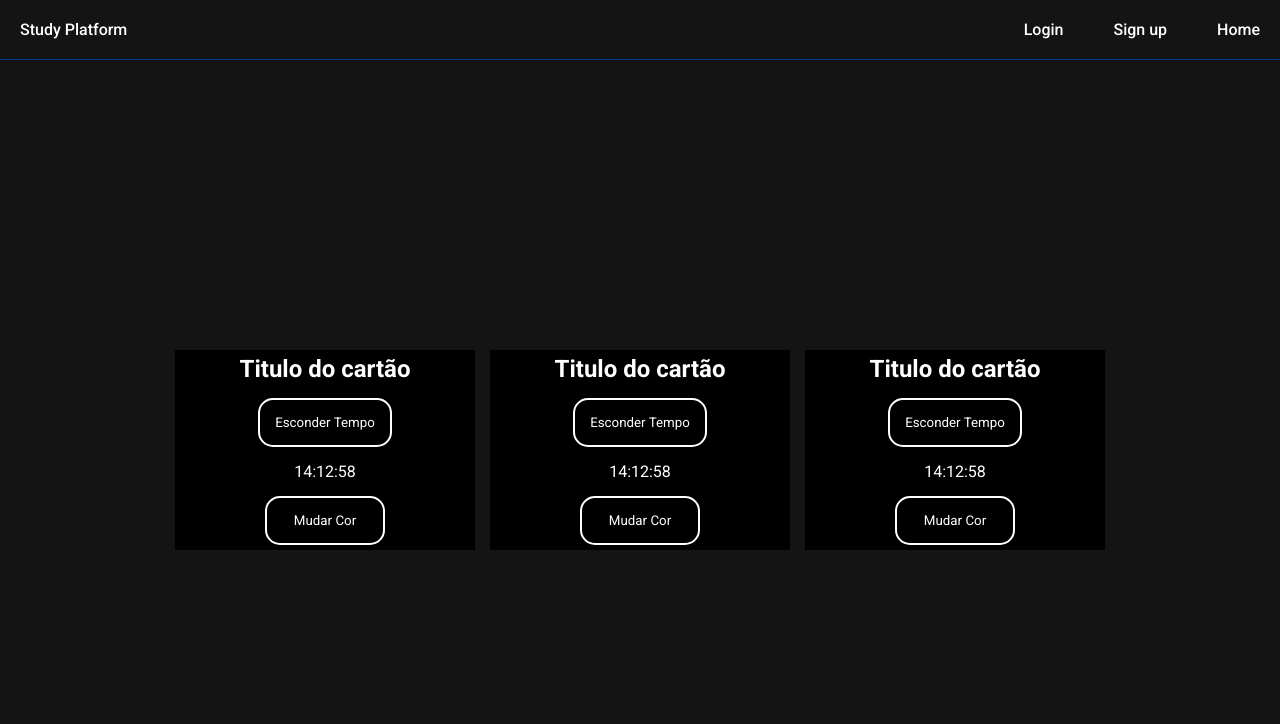
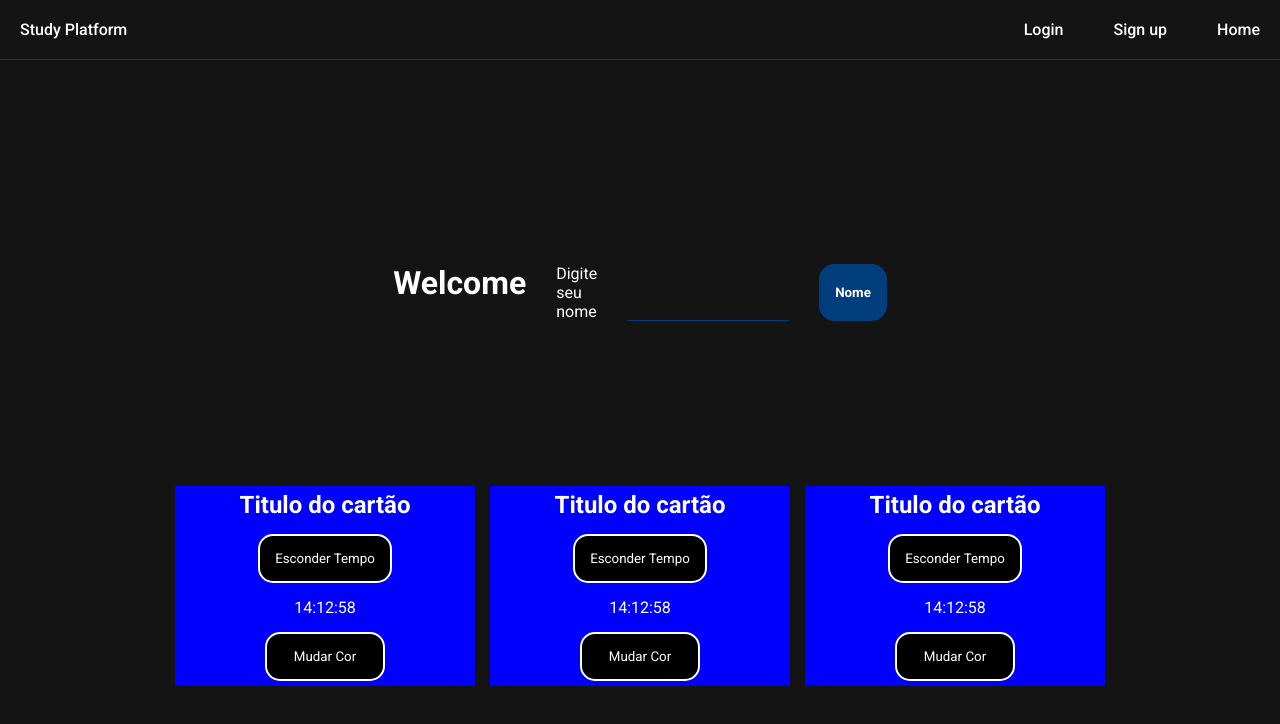
Before and after one commit to NiltonMeira/StudyPlataform, a React (Vite) app in the folder frontend/: page /home in a window 1280 px wide. Shown: the top 724 px of the page. Built offline with nearby package versions, Linux system fonts and the light colour scheme.

Commit message:
feat: nicolas exercise

```diff
--- /dev/null
+++ b/frontend/src/pages/Home/components/Welcome/Welcome.tsx
@@ -0,0 +1,31 @@
+import { FieldValues, SubmitHandler, useForm } from "react-hook-form"
+import { StyledButton, StyledInput } from "../../../SignUp/components/StyleFomrSignUp"
+import { useState } from "react"
+import { StyledForm } from "../homeContent/style"
+
+export const Welcome = () =>{
+
+    const {register, handleSubmit} = useForm()
+    const [name, setName] = useState("")
+
+    const submit: SubmitHandler<FieldValues> = (data) => {
+        console.log(data)
+        setName(data.name)
+        console.log(name)
+
+    }
+
+    return(
+        <>
+
+            <StyledForm onSubmit={handleSubmit(submit)}>
+            <h1>Welcome {name}</h1>
+                    <p>Digite seu nome</p>
+                    <StyledInput
+                         {...register("name")}
+                    />
+                    <StyledButton type="submit">Nome</StyledButton>
+                </StyledForm>
+        </>
+    )
+}
--- a/frontend/src/pages/Home/components/card/Card.tsx
+++ b/frontend/src/pages/Home/components/card/Card.tsx
@@ -21,12 +21,15 @@ export const Card = () => {
     };
 
     const toggleColor = () => {
-        setIsColorChanged(!isColorChanged);
+
+        console.log(isColorChanged)
+
+        setIsColorChanged(!isColorChanged)
     };
 
     return (
         <>
-            <StyledCard style={{ backgroundColor: isColorChanged ? 'black' : 'darkg' }}>
+            <StyledCard style={{ backgroundColor: isColorChanged ? 'black' : 'blue' }}>
                 <h2>Titulo do cartão</h2>
                 <StyledButton onClick={toggleVisibility}>
                     <p>{isTimeVisible ? 'Esconder' : 'Mostrar'} Tempo</p>
--- a/frontend/src/pages/Home/components/card/style.ts
+++ b/frontend/src/pages/Home/components/card/style.ts
@@ -7,10 +7,7 @@ export const StyledCard = styled.div`
     justify-content: center;
     align-items: center;
     text-align:center;
-
-    background-color: black;
     color: white;
-
     width: 300px;
     min-height: 200px;
     gap: 15px
--- a/frontend/src/pages/Home/components/homeContent/homeContent.tsx
+++ b/frontend/src/pages/Home/components/homeContent/homeContent.tsx
@@ -1,13 +1,17 @@
-import { MainContainer } from "./style"
+import { CardContainer, MainContainer } from "./style"
 import { Card } from "../card/Card"
+import { Welcome } from "../Welcome/Welcome"
 
 export const HomeContent = () => {
     return(
         <>
             <MainContainer>
-                <Card/>
-                <Card/>
-                <Card/>
+                <Welcome/>
+                <CardContainer>
+                    <Card/>
+                    <Card/>
+                    <Card/>
+                </CardContainer>
             </MainContainer>
         </>
     )
--- a/frontend/src/pages/Home/components/homeContent/style.ts
+++ b/frontend/src/pages/Home/components/homeContent/style.ts
@@ -3,7 +3,7 @@ import styled from "styled-components";
 export const MainContainer = styled.div`
     display: flex;
     align-items: center;
-    align-items: center;
+    flex-direction: column;
 
     gap: 15px;
     padding-top: 100px;
@@ -14,3 +14,28 @@ export const MainContainer = styled.div`
     flex-wrap: wrap;
 
 `
+
+export const CardContainer = styled.div`
+    display: flex;
+    align-items: center;
+    align-items: center;
+
+    gap: 15px;
+    padding-top: 100px;
+
+    justify-content: center;
+    flex-wrap: wrap;
+
+`
+
+export const StyledForm = styled.form`
+    display: flex;
+    justify-content: center;
+    width: 30%;
+    min-width: 400px;
+    color: white;
+    gap: 30px;
+    padding: 50px;
+    border-radius: 5px;
+
+`
```
Also changed, not shown: frontend/src/pages/Home/components/Welcome/Style.ts (added).
